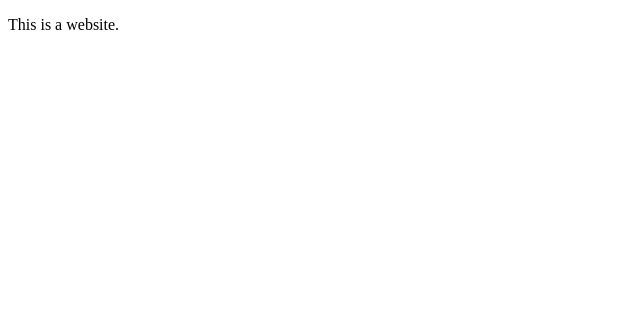
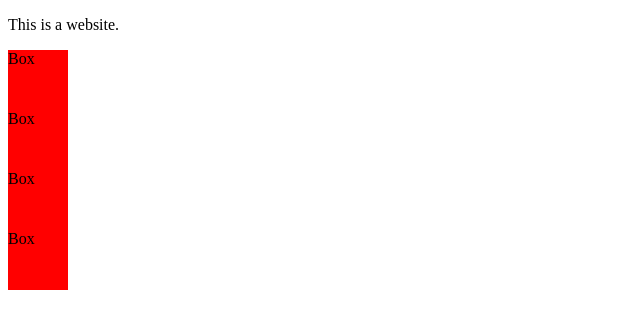
Before and after one commit to Mkkiyoi/thisisacoolname, a plain HTML site: page index.html in a window 1280 px wide. Shown: the whole page, without its empty margins (0-640 px from the left). Drawn offline with Linux system fonts and the light colour scheme.

Commit message:
Added more css styling.

```diff
--- a/box.css
+++ b/box.css
@@ -1,3 +1,5 @@
 .box {
-    background: red;
+    background-color: red;
+    height: 60px;
+    width: 60px;
 }
--- a/index.html
+++ b/index.html
@@ -10,9 +10,9 @@
     </head>
     <body>
         <p>This is a website.</p>
-        <div class="box"></div>
-        <div class="box"></div>
-        <div class="box"></div>
-        <div class="box"></div>
+        <div class="box">Box</div>
+        <div class="box">Box</div>
+        <div class="box">Box</div>
+        <div class="box">Box</div>
     </body>
 </html>
```
